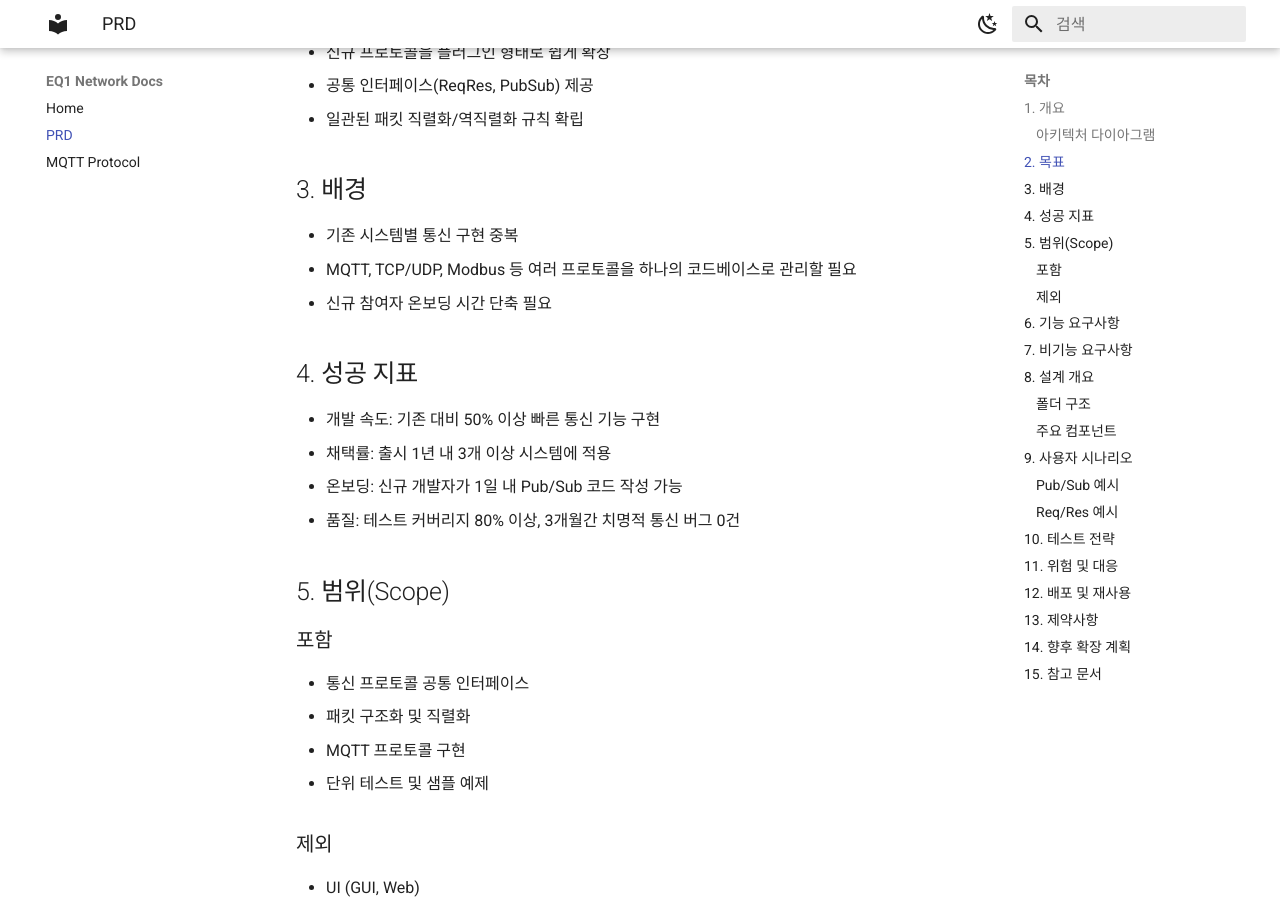
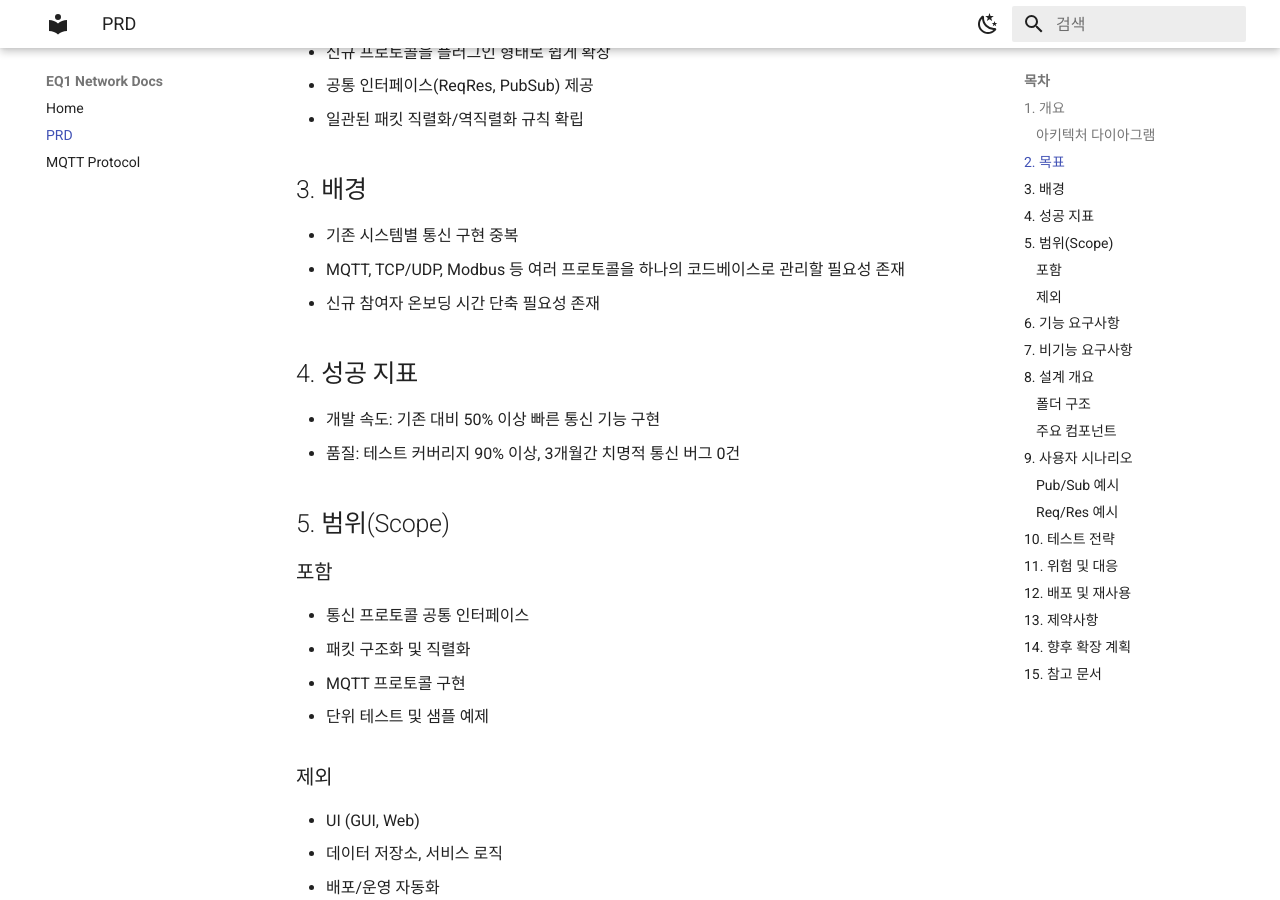
Before and after one commit to CREFLEINC/eq1_network, an MkDocs documentation site: the page built from docs/prd.md, in a window 1280 px wide and 900 px high, scrolled down 838 px. Built offline with MkDocs 1.6.1 and Material for MkDocs 9.7.7, drawn with Linux system fonts in a browser that asks for light colours; some of the changed text lies outside the part shown.

Commit message:
delete unnecessary text

```diff
--- a/docs/prd.md
+++ b/docs/prd.md
@@ -31,14 +31,12 @@ flowchart TD
 
 ## 3. 배경
 - 기존 시스템별 통신 구현 중복
-- MQTT, TCP/UDP, Modbus 등 여러 프로토콜을 하나의 코드베이스로 관리할 필요
-- 신규 참여자 온보딩 시간 단축 필요
+- MQTT, TCP/UDP, Modbus 등 여러 프로토콜을 하나의 코드베이스로 관리할 필요성 존재
+- 신규 참여자 온보딩 시간 단축 필요성 존재
 
 ## 4. 성공 지표
 - 개발 속도: 기존 대비 50% 이상 빠른 통신 기능 구현
-- 채택률: 출시 1년 내 3개 이상 시스템에 적용
-- 온보딩: 신규 개발자가 1일 내 Pub/Sub 코드 작성 가능
-- 품질: 테스트 커버리지 80% 이상, 3개월간 치명적 통신 버그 0건
+- 품질: 테스트 커버리지 90% 이상, 3개월간 치명적 통신 버그 0건
 
 ## 5. 범위(Scope)
 ### 포함
@@ -60,7 +58,7 @@ flowchart TD
 | **F-03** | **PubSub 인터페이스** | - `PubSubProtocol` 추상 클래스는 다음 메서드를 반드시 포함해야 함:<br/>  - `connect()` / `disconnect()`: 브로커와의 연결 수립 및 종료<br/>  - `publish(topic: str, payload: bytes)`: 메시지 발행<br/>  - `subscribe(topic: str, callback: Callable)`: 토픽 구독 및 콜백 등록<br/>  - `unsubscribe(topic: str)`: 토픽 구독 취소 |
 | **F-04** | **PacketStructure** | - 모든 통신 데이터는 `PacketStructure` 추상 클래스를 상속하여 구현.<br/>- `build() -> bytes`: 패킷 객체를 전송 가능한 `bytes`로 직렬화.<br/>- `parse(bytes) -> PacketStructure`: 수신된 `bytes`를 패킷 객체로 역직렬화.<br/>- `frame_type`: 패킷의 종류나 명령을 식별하는 속성을 제공.<br/>- `payload`: 실제 데이터가 담기는 `bytes` 형식의 속성을 제공. |
 | **F-05** | **MQTTProtocol 구현** | - `PubSubProtocol` 인터페이스를 `paho-mqtt` 라이브러리를 사용해 구현.<br/>- 연결 끊김 시 자동 재연결 로직을 포함.<br/>- QoS (0, 1, 2) 레벨 및 TLS/SSL 보안 연결 옵션을 제공. |
-| **F-06** | **테스트 코드 제공** | - `pytest`와 `unittest.mock`을 사용하여 각 컴포넌트의 독립적인 동작을 검증.<br/>- `MQTTProtocol` 테스트를 위해 Mock MQTT 브로커를 사용.<br/>- CI 환경에서 실행 가능해야 하며, 코드 커버리지 80% 이상을 목표로 함. |
+| **F-06** | **테스트 코드 제공** | - `pytest`와 `unittest.mock`을 사용하여 각 컴포넌트의 독립적인 동작을 검증.<br/>- `MQTTProtocol` 테스트를 위해 Mock MQTT 브로커를 사용.<br/>- CI 환경에서 실행 가능해야 하며, 코드 커버리지 90% 이상을 목표로 함. |
 
 ## 7. 비기능 요구사항
 | ID | 요구사항 | 상세 |
```
Also changed, not shown: other parts of docs/prd.md (+1 -1 lines), docs/README.md (+4 -0 lines), docs/mqtt_protocol.md (+0 -1 lines).
